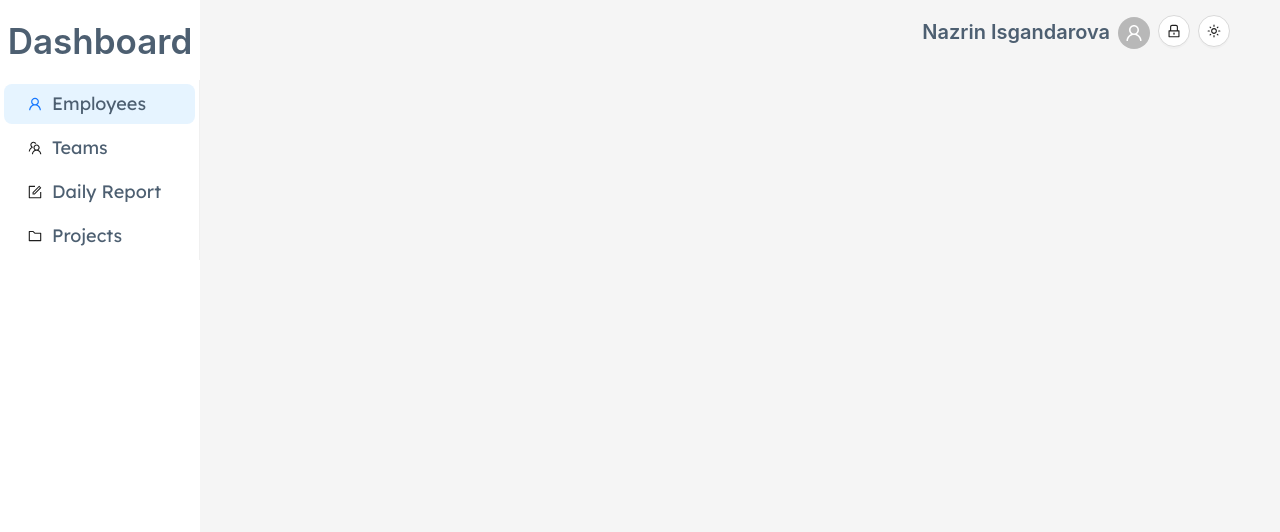
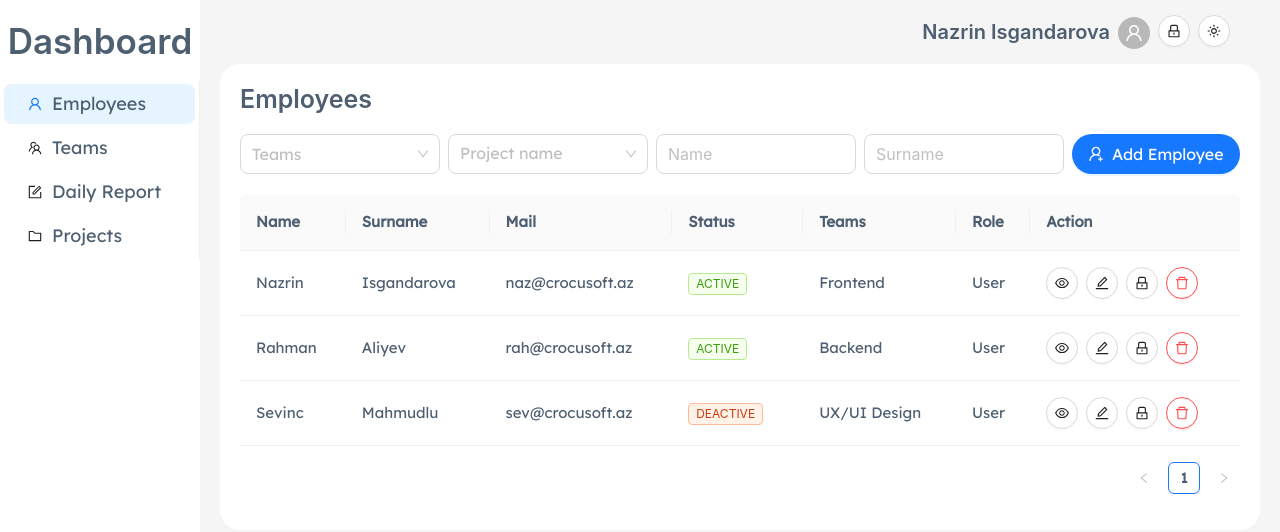
Before and after one commit to Nazisg/admin-panel-ts, a React (Vite) app: page / in a window 1280 px wide. Shown: the top 532 px of the page. Built offline with nearby package versions, Linux system fonts and the light colour scheme.

Commit message:
Update routing

```diff
--- a/src/pages/PrivateRouter.tsx
+++ b/src/pages/PrivateRouter.tsx
@@ -10,7 +10,7 @@ export default function PrivateRouter() {
   return (
     <>
       <Routes>
-          <Route path="/employees" element={<Employees />} />
+          <Route path="/" element={<Employees />} />
           <Route path="/teams" element={<Teams />} />
           <Route path="/daily-report" element={<DailyReport />} />
           <Route path="/projects" element={<Projects />} />
--- a/src/shared/components/ActionButton/index.tsx
+++ b/src/shared/components/ActionButton/index.tsx
@@ -7,11 +7,9 @@ export default function index() {
   return (
     <div>
         <Button></Button>
-        {/* <CustomModal
+        <CustomModal>
 
-        >
-
-        </CustomModal> */}
+        </CustomModal>
     </div>
   )
 }
--- a/src/shared/layout/SideMenu/index.tsx
+++ b/src/shared/layout/SideMenu/index.tsx
@@ -23,7 +23,7 @@ export default function index() {
         defaultSelectedKeys={["1"]}
         items={[
          {
-          label: <Link to="/employees">Employees</Link>,
+          label: <Link to="/">Employees</Link>,
           key: "1",
           icon: <UserOutlined />,
          },{
```
